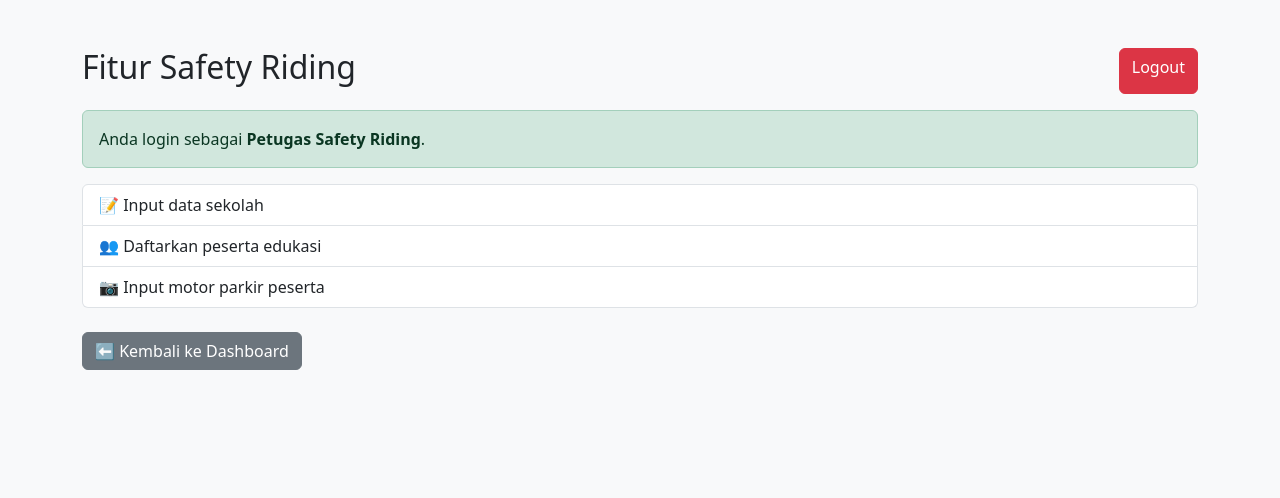
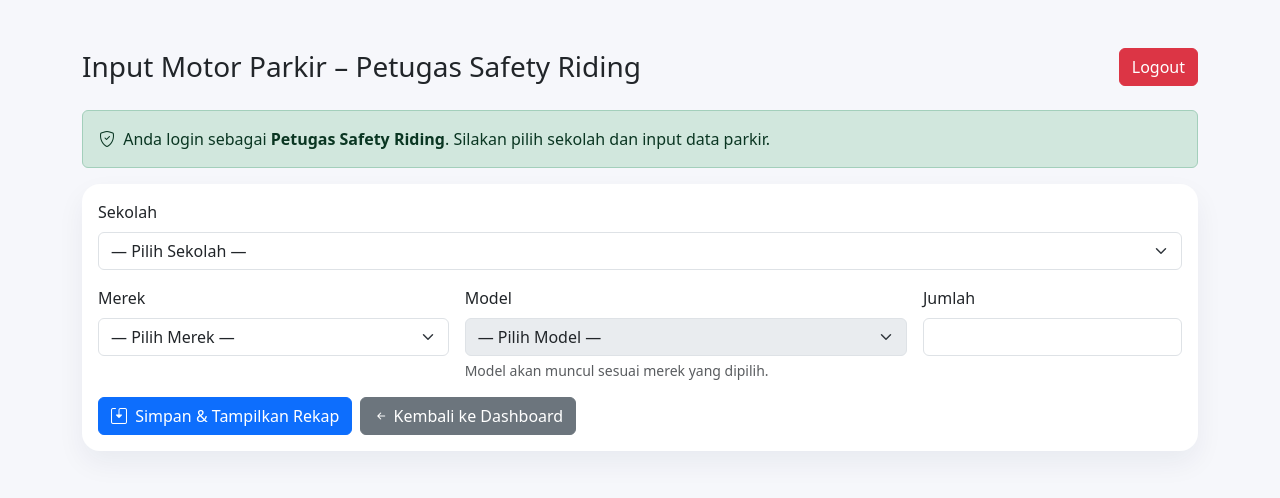
Before and after one commit to febriandrian/srcs, a Flask app: page /safety-riding in a window 1280 px wide. Shown: the top 498 px of the page. Run offline with Flask 3, Linux system fonts and the light colour scheme; a user stored in the database is signed in; data comes from the database, SQL or seed files in the repository; both versions use the stored data as it was after the commit.

Commit message:
Update SRCS - Sat 08/09/2025 22:40:23.31

```diff
--- a/app.py
+++ b/app.py
@@ -1,6 +1,6 @@
 from flask import Flask, render_template, request, redirect, url_for, session
-from models import db, User, Sekolah
 from datetime import datetime, date
+from models import db, User, Sekolah, Peserta, MotorParkir
 
 app = Flask(__name__)
 app.config['SQLALCHEMY_DATABASE_URI'] = 'sqlite:///srcs.db'
@@ -8,6 +8,31 @@ app.config['SQLALCHEMY_TRACK_MODIFICATIONS'] = False
 app.secret_key = 'rahasia'
 
 db.init_app(app)
+
+# ======================================================================
+# Daftar model (absen peserta: HONDA saja). Parkir: semua merek & model.
+# ======================================================================
+HONDA_MODELS = [
+    "BeAT", "BeAT Street", "Genio", "Scoopy",
+    "Vario 125", "Vario 160", "PCX 160", "ADV 160",
+    "Revo", "Supra X 125", "Supra GTR 150", "CT125",
+    "CB150 Verza", "CB150R Streetfire", "CBR150R", "CBR250RR",
+    "CRF150L", "CRF250L", "CRF250 Rally", "EM1 e:"
+]
+YAMAHA_MODELS = [
+    "Mio", "Gear 125", "Fazzio", "FreeGo", "Aerox 155", "NMAX", "Lexi", "Grand Filano",
+    "XSR 155", "Vixion", "YZF-R15", "YZF-R25", "MT-15", "WR 155R"
+]
+SUZUKI_MODELS = ["Nex II", "Address", "Avenis", "Satria F150", "GSX-R150", "GSX-S150"]
+VESPA_MODELS  = ["Primavera", "Sprint", "GTS", "Sei Giorni", "LX"]
+
+BRAND_MODELS = {
+    "Honda": HONDA_MODELS,
+    "Yamaha": YAMAHA_MODELS,
+    "Suzuki": SUZUKI_MODELS,
+    "Vespa":  VESPA_MODELS,
+}
+ALLOWED_BRANDS = set(BRAND_MODELS.keys())
 
 # ==========================
 # REDIRECT BERANDA → LOGIN
@@ -61,7 +86,6 @@ def login():
                 return redirect('/laporan')
         else:
             return "Login gagal. Cek username/password."
-
     return render_template('login.html')
 
 @app.route('/logout')
@@ -69,15 +93,58 @@ def logout():
     session.clear()
     return redirect(url_for('login'))
 
+# ==========================================================
+# SAFETY RIDING: HALAMAN LANGSUNG INPUT PARKIR (PETUGAS SR)
+# ==========================================================
+@app.route('/safety-riding', methods=['GET', 'POST'])
+def safety_riding():
+    if 'role' not in session or session['role'] != 'PetugasSR':
+        return "Akses ditolak"
+
+    sekolah_list = Sekolah.query.order_by(Sekolah.nama.asc()).all()
+
+    if request.method == 'POST':
+        sekolah_id = request.form.get('sekolah_id')
+        merek      = request.form.get('merek')
+        model      = request.form.get('model')
+        jumlah_raw = request.form.get('jumlah', '0')
+
+        # Validasi
+        try:
+            jumlah = int(jumlah_raw)
+        except ValueError:
+            jumlah = 0
+
+        if not sekolah_id or merek not in ALLOWED_BRANDS:
+            return "Input tidak valid (sekolah/merek)."
+        if model not in BRAND_MODELS[merek]:
+            return "Model tidak valid untuk merek tersebut."
+        if jumlah < 1:
+            return "Jumlah minimal 1."
+
+        # Simpan
+        db.session.add(MotorParkir(
+            sekolah_id=int(sekolah_id),
+            merek=merek,
+            model=model,
+            jumlah=jumlah
+        ))
+        db.session.commit()
+
+        # Lihat rekap sekolah yang dipilih
+        return redirect(url_for('lihat_sekolah', sekolah_id=sekolah_id))
+
+    # GET: tampilkan form input
+    return render_template(
+        'safety_riding.html',
+        sekolah_list=sekolah_list,
+        brands=list(BRAND_MODELS.keys()),
+        brand_models=BRAND_MODELS
+    )
+
 # ==========================
-# ROUTE SESUAI ROLE
+# COMMUNITY & DASHBOARD
 # ==========================
-@app.route('/safety-riding')
-def safety_riding():
-    if 'role' not in session or session['role'] not in ['PetugasSR', 'Admin']:
-        return "Akses ditolak"
-    return render_template('safety_riding.html', role=session['role'])
-
 @app.route('/community')
 def community():
     if 'role' not in session or session['role'] != 'PetugasHC':
@@ -90,70 +157,139 @@ def dashboard():
         return "Akses ditolak"
     return render_template('dashboard.html')
 
-# ==========================
-# SEKOLAH - LIST & TAMBAH
-# ==========================
+# ==========================================
+# SEKOLAH - LIST / LIHAT / TAMBAH / EDIT / HAPUS
+# ==========================================
+@app.route('/safety-riding/sekolah')
+def list_sekolah():
+    if 'role' not in session or session['role'] not in ['PetugasSR', 'Admin']:
+        return "Akses ditolak"
+    sekolah_list = Sekolah.query.all()
+    return render_template('list_sekolah.html', sekolah_list=sekolah_list)
+
 @app.route('/safety-riding/sekolah/<int:sekolah_id>')
 def lihat_sekolah(sekolah_id):
+    if 'role' not in session or session['role'] not in ['PetugasSR', 'Admin', 'Manager']:
+        return "Akses ditolak"
     sekolah = Sekolah.query.get_or_404(sekolah_id)
-    return render_template('lihat_sekolah.html', sekolah=sekolah)
+
+    peserta = (Peserta.query
+               .filter_by(sekolah_id=sekolah.id)
+               .order_by(Peserta.created_at.desc())
+               .all())
+
+    # Rekap parkir: Brand → {Model → Total}, dan total per Brand
+    entries = (MotorParkir.query
+               .filter_by(sekolah_id=sekolah.id)
+               .order_by(MotorParkir.created_at.desc())
+               .all())
+
+    rekap = {}
+    brand_totals = {}
+    for e in entries:
+        rekap.setdefault(e.merek, {})
+        rekap[e.merek][e.model] = rekap[e.merek].get(e.model, 0) + e.jumlah
+        brand_totals[e.merek] = brand_totals.get(e.merek, 0) + e.jumlah
+
+    form_url = url_for('absen_peserta', sekolah_id=sekolah.id, _external=True)
+    return render_template(
+        'lihat_sekolah.html',
+        sekolah=sekolah,
+        peserta=peserta,
+        rekap=rekap,
+        brand_totals=brand_totals,
+        form_url=form_url,
+        role=session.get('role')
+    )
+
+@app.route('/safety-riding/sekolah/tambah', methods=['GET', 'POST'])
+def sekolah_tambah():
+    if 'role' not in session or session['role'] not in ['PetugasSR', 'Admin']:
+        return "Akses ditolak"
+    if request.method == 'POST':
+        nama = request.form['nama']
+        kabupaten = request.form['kabupaten']
+        tanggal_kunjungan = datetime.strptime(request.form['tanggal_kunjungan'], '%Y-%m-%d').date()
+        db.session.add(Sekolah(nama=nama, kabupaten=kabupaten, tanggal_kunjungan=tanggal_kunjungan))
+        db.session.commit()
+        return redirect('/safety-riding/sekolah')
+    return render_template('tambah_sekolah.html')
 
 @app.route('/safety-riding/sekolah/edit/<int:sekolah_id>', methods=['GET', 'POST'])
 def edit_sekolah(sekolah_id):
+    if 'role' not in session or session['role'] not in ['PetugasSR', 'Admin']:
+        return "Akses ditolak"
     sekolah = Sekolah.query.get_or_404(sekolah_id)
-
     if request.method == 'POST':
         sekolah.nama = request.form['nama']
         sekolah.kabupaten = request.form['kabupaten']
         sekolah.tanggal_kunjungan = datetime.strptime(request.form['tanggal_kunjungan'], '%Y-%m-%d').date()
-
         db.session.commit()
         return redirect('/safety-riding/sekolah')
-
     return render_template('edit_sekolah.html', sekolah=sekolah)
 
-@app.route('/safety-riding/sekolah')
-def list_sekolah():
+@app.route('/safety-riding/sekolah/hapus/<int:sekolah_id>', methods=['POST'])
+def hapus_sekolah(sekolah_id):
     if 'role' not in session or session['role'] not in ['PetugasSR', 'Admin']:
         return "Akses ditolak"
-
-    sekolah_list = Sekolah.query.all()
-    return render_template('list_sekolah.html', sekolah_list=sekolah_list)
-@app.route('/safety-riding/sekolah/hapus/<int:sekolah_id>', methods=['POST'])
-def hapus_sekolah(sekolah_id):
     sekolah = Sekolah.query.get_or_404(sekolah_id)
     db.session.delete(sekolah)
     db.session.commit()
     return redirect(url_for('list_sekolah'))
 
+# ==========================
+# ABSENSI PESERTA (LINK/QR)
+# ==========================
+@app.route('/absen/sekolah/<int:sekolah_id>', methods=['GET', 'POST'])
+def absen_peserta(sekolah_id):
+    sekolah = Sekolah.query.get_or_404(sekolah_id)
+    if request.method == 'POST':
+        p = Peserta(
+            nama=request.form['nama'],
+            kelas=request.form.get('kelas'),
+            jenis_motor=request.form.get('jenis_motor'),
+            no_hp=request.form.get('no_hp'),
+            sekolah_id=sekolah.id
+        )
+        db.session.add(p)
+        db.session.commit()
+        return render_template('absen_sukses.html', sekolah=sekolah, peserta=p)
+    return render_template('form_absen.html', sekolah=sekolah)
 
-
-
-    if 'role' not in session or session['role'] not in ['PetugasSR', 'Admin']:
+# ==========================
+# PARKIR (via halaman khusus; tetap dibiarkan)
+# ==========================
+@app.route('/safety-riding/sekolah/<int:sekolah_id>/parkir/tambah', methods=['GET', 'POST'])
+def parkir_tambah(sekolah_id):
+    if 'role' not in session or session['role'] != 'PetugasSR':
         return "Akses ditolak"
-
-    sekolah = Sekolah.query.get_or_404(id)
-    db.session.delete(sekolah)
-    db.session.commit()
-
-    return redirect(url_for('list_sekolah'))
-
-@app.route('/safety-riding/sekolah/tambah', methods=['GET', 'POST'])
-def sekolah_tambah():
-    if 'role' not in session or session['role'] not in ['PetugasSR', 'Admin']:
-        return "Akses ditolak"
+    sekolah = Sekolah.query.get_or_404(sekolah_id)
 
     if request.method == 'POST':
-        nama = request.form['nama']
-        kabupaten = request.form['kabupaten']
-        tanggal_kunjungan = datetime.strptime(request.form['tanggal_kunjungan'], '%Y-%m-%d').date()
+        merek = request.form.get('merek')
+        model = request.form.get('model')
+        try:
+            jumlah = int(request.form.get('jumlah', 0))
+        except ValueError:
+            jumlah = 0
 
-        sekolah_baru = Sekolah(nama=nama, kabupaten=kabupaten, tanggal_kunjungan=tanggal_kunjungan)
-        db.session.add(sekolah_baru)
+        if merek not in ALLOWED_BRANDS:
+            return "Merek tidak valid"
+        if model not in BRAND_MODELS[merek]:
+            return "Model tidak valid untuk merek ini"
+        if jumlah < 1:
+            return "Jumlah minimal 1"
+
+        db.session.add(MotorParkir(sekolah_id=sekolah.id, merek=merek, model=model, jumlah=jumlah))
         db.session.commit()
-        return redirect('/safety-riding/sekolah')
+        return redirect(url_for('lihat_sekolah', sekolah_id=sekolah.id))
 
-    return render_template('tambah_sekolah.html')
+    return render_template(
+        'parkir_tambah.html',
+        sekolah=sekolah,
+        brand_models=BRAND_MODELS,
+        brands=list(BRAND_MODELS.keys())
+    )
 
 # ==========================
 # LAPORAN MANAGER
--- a/templates/safety_riding.html
+++ b/templates/safety_riding.html
@@ -1,34 +1,98 @@
 <!DOCTYPE html>
 <html>
 <head>
-    <title>Safety Riding - SRCS</title>
-    <link href="https://cdn.jsdelivr.net/npm/bootstrap@5.3.0/dist/css/bootstrap.min.css" rel="stylesheet">
+  <title>Input Motor Parkir – Petugas SR</title>
+  <meta name="viewport" content="width=device-width, initial-scale=1" />
+  <link href="https://cdn.jsdelivr.net/npm/bootstrap@5.3.0/dist/css/bootstrap.min.css" rel="stylesheet">
+  <link href="https://cdn.jsdelivr.net/npm/bootstrap-icons@1.11.3/font/bootstrap-icons.css" rel="stylesheet">
+  <style>
+    body{background:#f6f7fb}
+    .card-lite{border:0;border-radius:18px;box-shadow:0 12px 28px rgba(18,38,63,.06)}
+  </style>
 </head>
-<body class="bg-light">
-    <div class="container mt-5">
-        <div class="d-flex justify-content-between mb-3">
-            <h2>Fitur Safety Riding</h2>
-            <a href="/logout" class="btn btn-danger">Logout</a>
+<body>
+<div class="container py-5">
+  <div class="d-flex justify-content-between align-items-center mb-4">
+    <h3 class="mb-0">Input Motor Parkir – Petugas Safety Riding</h3>
+    <a href="/logout" class="btn btn-danger">Logout</a>
+  </div>
+
+  <div class="alert alert-success">
+    <i class="bi bi-shield-check me-1"></i>
+    Anda login sebagai <strong>Petugas Safety Riding</strong>. Silakan pilih sekolah dan input data parkir.
+  </div>
+
+  <div class="card card-lite">
+    <div class="card-body">
+      <form method="POST" class="row g-3">
+
+        <!-- Pilih sekolah -->
+        <div class="col-12">
+          <label class="form-label">Sekolah</label>
+          <select name="sekolah_id" class="form-select" required>
+            <option value="">— Pilih Sekolah —</option>
+            {% for s in sekolah_list %}
+              <option value="{{ s.id }}">{{ s.nama }} — {{ s.kabupaten }} ({{ s.tanggal_kunjungan.strftime('%d-%m-%Y') }})</option>
+            {% endfor %}
+          </select>
         </div>
 
-        {% if role == 'Admin' %}
-            <div class="alert alert-info">Anda login sebagai <strong>Admin</strong>. Ini tampilan khusus Admin.</div>
-            <ul class="list-group">
-                <a href="/safety-riding/sekolah" class="list-group-item list-group-item-action">🔍 Lihat semua data sekolah</a>
+        <!-- Merek -->
+        <div class="col-md-4">
+          <label class="form-label">Merek</label>
+          <select id="merek" name="merek" class="form-select" required>
+            <option value="">— Pilih Merek —</option>
+            {% for b in brands %}
+              <option value="{{ b }}">{{ b }}</option>
+            {% endfor %}
+          </select>
+        </div>
 
-                <li class="list-group-item">📊 Lihat laporan peserta</li>
-                <li class="list-group-item">📁 Export data analisis motor</li>
-            </ul>
-        {% elif role == 'PetugasSR' %}
-            <div class="alert alert-success">Anda login sebagai <strong>Petugas Safety Riding</strong>.</div>
-            <ul class="list-group">
-                <li class="list-group-item">📝 Input data sekolah</li>
-                <li class="list-group-item">👥 Daftarkan peserta edukasi</li>
-                <li class="list-group-item">📷 Input motor parkir peserta</li>
-            </ul>
-        {% endif %}
+        <!-- Model (tergantung merek) -->
+        <div class="col-md-5">
+          <label class="form-label">Model</label>
+          <select id="model" name="model" class="form-select" required disabled>
+            <option value="">— Pilih Model —</option>
+          </select>
+          <div class="form-text">Model akan muncul sesuai merek yang dipilih.</div>
+        </div>
 
-        <a href="/dashboard" class="btn btn-secondary mt-4">⬅ Kembali ke Dashboard</a>
+        <!-- Jumlah -->
+        <div class="col-md-3">
+          <label class="form-label">Jumlah</label>
+          <input type="number" name="jumlah" min="1" class="form-control" required>
+        </div>
+
+        <div class="col-12 d-flex gap-2">
+          <button type="submit" class="btn btn-primary">
+            <i class="bi bi-save2 me-1"></i> Simpan & Tampilkan Rekap
+          </button>
+          <a href="/dashboard" class="btn btn-secondary">
+            <i class="bi bi-arrow-left-short"></i> Kembali ke Dashboard
+          </a>
+        </div>
+      </form>
     </div>
+  </div>
+</div>
+
+<script>
+  // data merek -> model dari backend
+  const BRAND_MODELS = {{ brand_models | tojson }};
+  const merekEl = document.getElementById('merek');
+  const modelEl = document.getElementById('model');
+
+  merekEl.addEventListener('change', () => {
+    const brand = merekEl.value;
+    modelEl.innerHTML = '<option value="">— Pilih Model —</option>';
+    if (!brand || !BRAND_MODELS[brand]) { modelEl.disabled = true; return; }
+    BRAND_MODELS[brand].forEach(m => {
+      const opt = document.createElement('option');
+      opt.value = m; opt.textContent = m;
+      modelEl.appendChild(opt);
+    });
+    modelEl.disabled = false;
+  });
+</script>
 </body>
 </html>
```
Also changed, not shown: models.py (+32 -3 lines), templates/absen_sukses.html (added, +14 -0 lines), templates/form_absen.html (added, +55 -0 lines), templates/lihat_sekolah.html (+104 -2 lines), templates/parkir_tambah.html (added, +64 -0 lines), instance/srcs.db.
